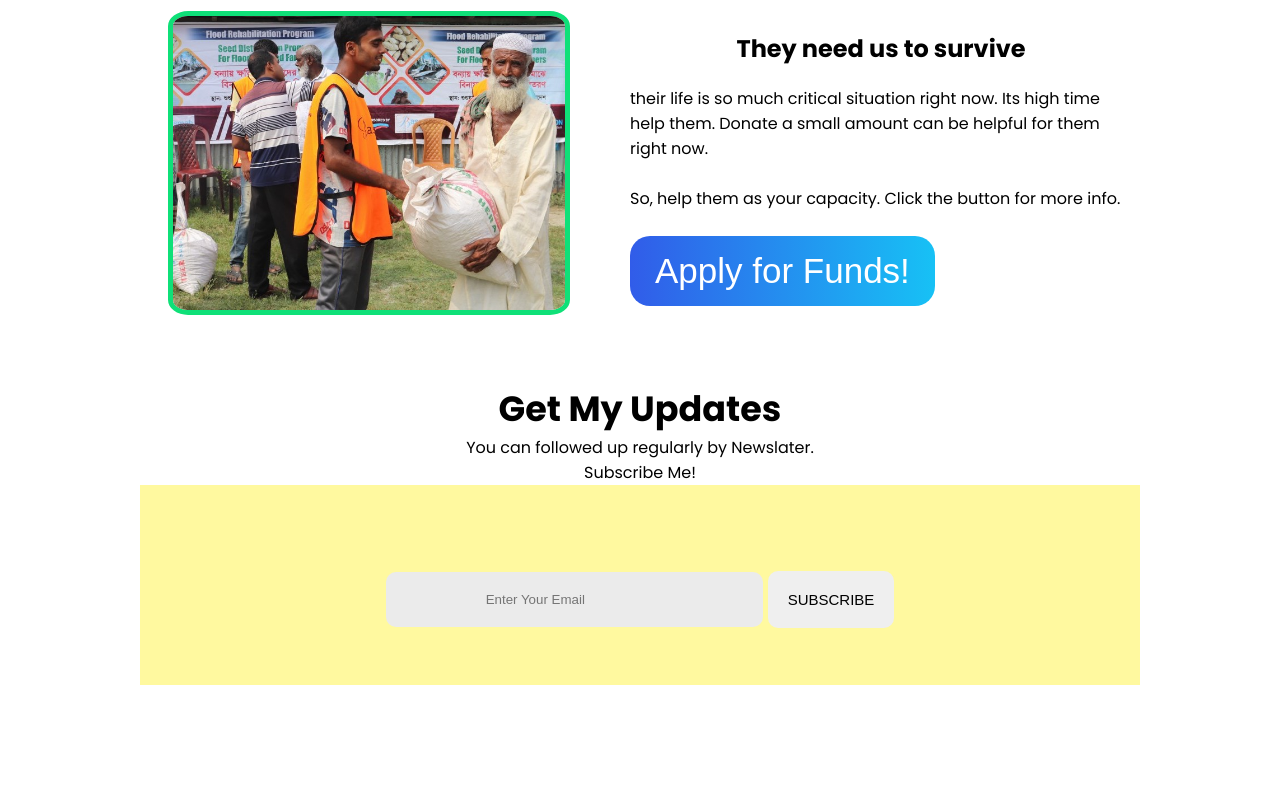
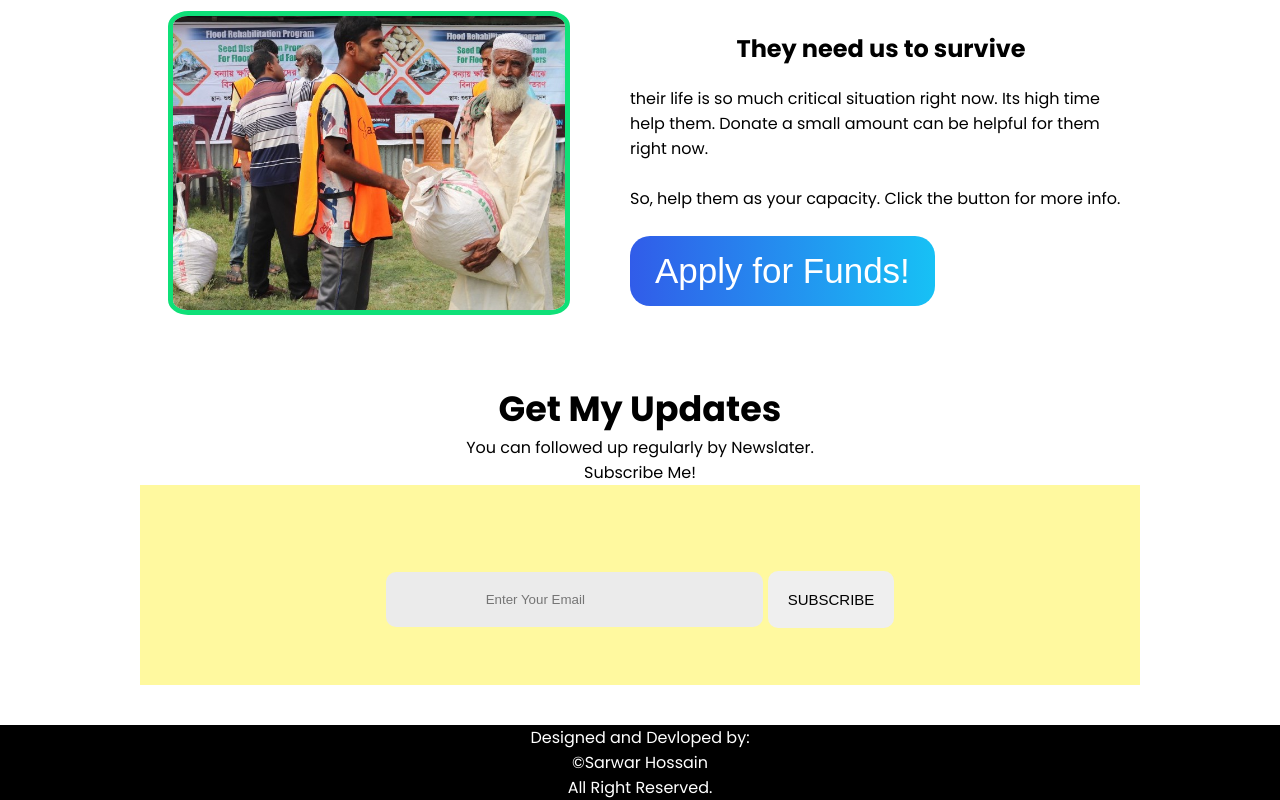
Before and after one commit to Sarwarhridoy4/Donation-Site, a plain HTML site: page index.html in a window 1280 px wide. Shown: the part 2401-3201 px from the top of the page. Before the commit the page ends 3146 px from the top, so only its background shows below. Drawn offline with Linux system fonts and the light colour scheme.

Commit message:
Footer section added

```diff
--- a/index.html
+++ b/index.html
@@ -120,6 +120,14 @@
             </div>
         </div>
     </section>
+
+    <section class="footer">
+        <p>Designed and Devloped by:</p>
+        <p>©Sarwar Hossain</p>
+        <p>
+            All Right Reserved.
+        </p>
+    </section>
 </body>
 
 </html>
--- a/style.css
+++ b/style.css
@@ -291,3 +291,13 @@ body {
   color: #ffffff;
   transition: 0.5s;
 }
+.footer{
+  width: 100%;
+  height: 100%;
+  background: #000;
+  color: white;
+  margin-top: -20px;
+}
+.footer p{
+  text-align: center;
+}
```
